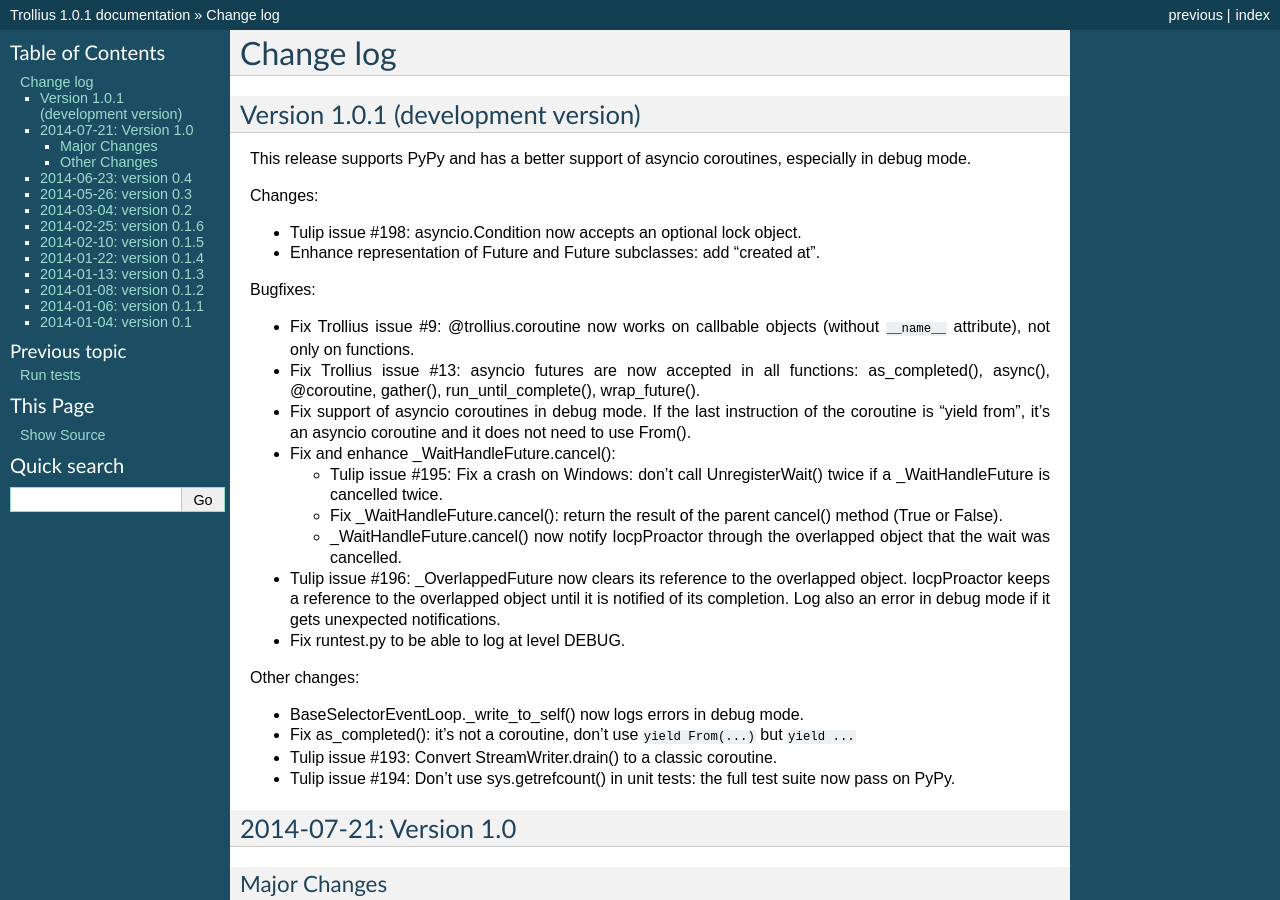
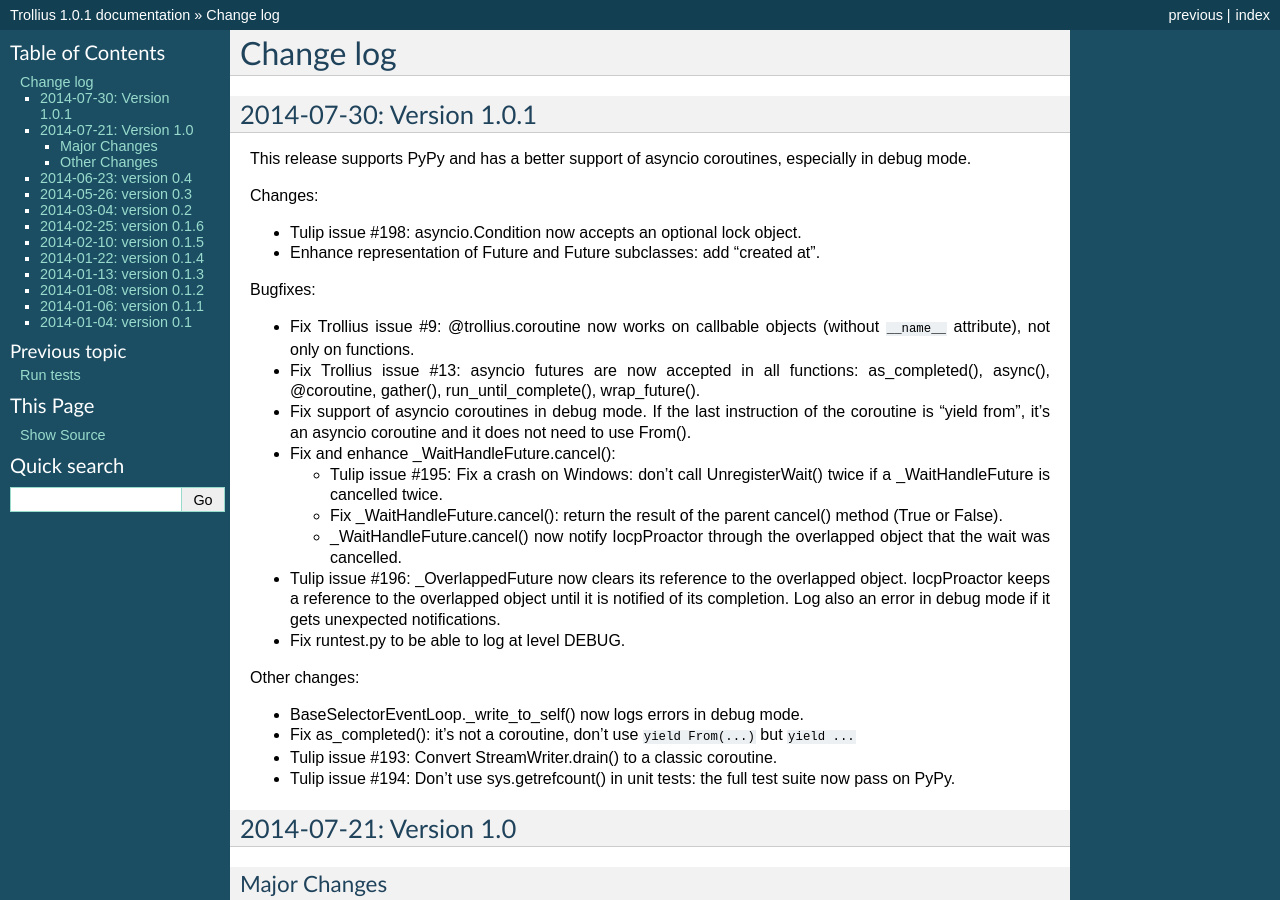
Before and after one commit to openstack-archive/deb-python-trollius, a Sphinx documentation site: the page built from doc/changelog.rst, in a window 1280 px wide and 900 px high. Built offline with Sphinx 7.4.7, drawn with Linux system fonts in a browser that asks for light colours.

Commit message:
prepare release 1.0.1

```diff
--- a/doc/changelog.rst
+++ b/doc/changelog.rst
@@ -2,8 +2,8 @@
 Change log
 ++++++++++
 
-Version 1.0.1 (development version)
-===================================
+2014-07-30: Version 1.0.1
+=========================
 
 This release supports PyPy and has a better support of asyncio coroutines,
 especially in debug mode.
```
